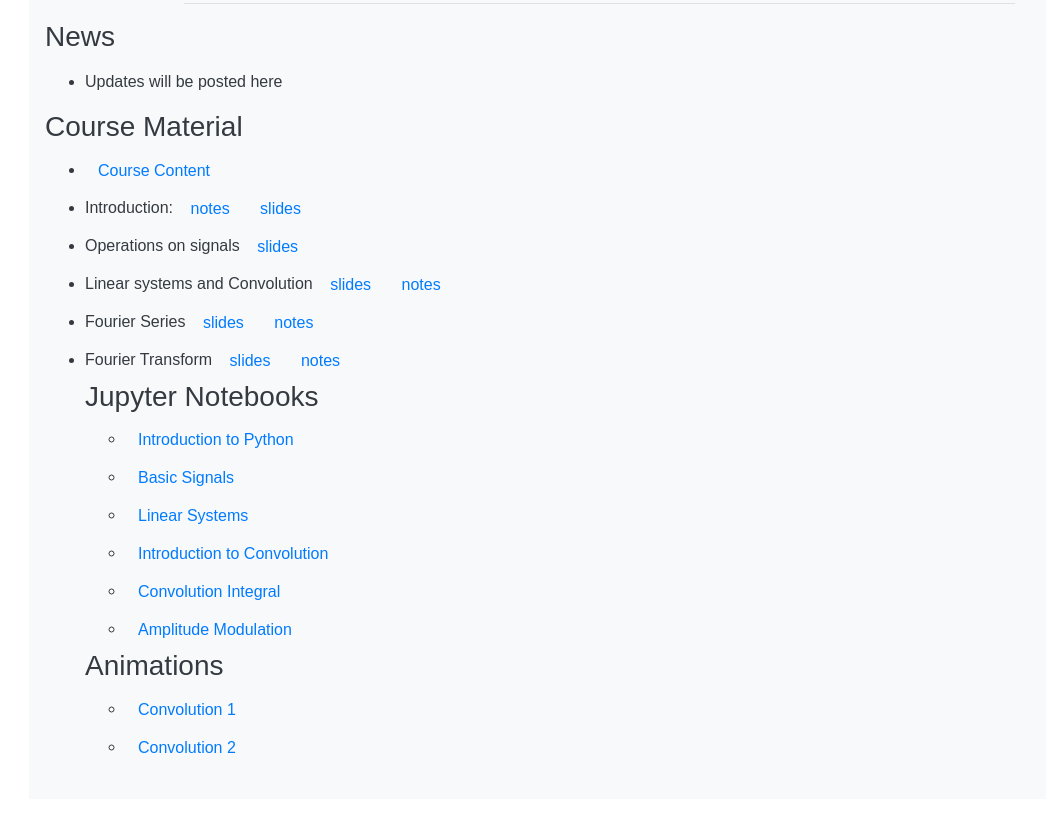
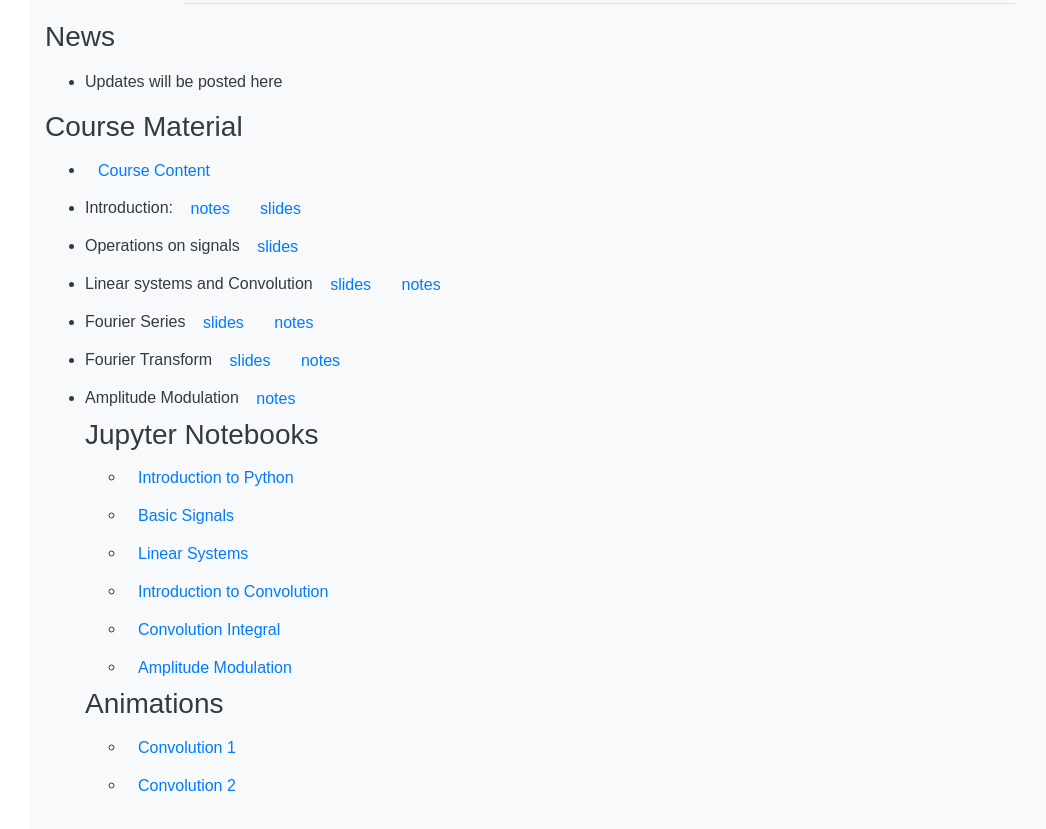
Before and after one commit to ciiram/ciiram.github.io, a plain HTML site: page signals-and-communication-I.html in a window 1280 px wide. Shown: the part 75-904 px from the top of the page, without its empty margins (41-1087 px from the left). Before the commit the page ends 882 px from the top, so only its background shows below. Drawn offline with nearby package versions, Linux system fonts and the light colour scheme.

Commit message:
amplitude modulation

```diff
--- a/signals-and-communication-I.html
+++ b/signals-and-communication-I.html
@@ -30,7 +30,8 @@
 	  <li>  Operations on signals <a href="files/lecture_notes/sc1_slides_lecture_1b.pdf" class="btn btn-link" role="button">slides</a>
 	  <li> Linear systems and Convolution <a href="files/lecture_notes/sc1_slides_lecture_2.pdf" class="btn btn-link" role="button">slides</a> <a href="files/lecture_notes/sc1_lecture2.pdf" class="btn btn-link" role="button">notes</a>
 	  <li> Fourier Series <a href="files/lecture_notes/sc1_slides_lecture_3.pdf" class="btn btn-link" role="button">slides</a> <a href="files/lecture_notes/sc1_lecture3.pdf" class="btn btn-link" role="button">notes</a>
-	    <li> Fourier Transform <a href="files/lecture_notes/sc1_slides_lecture_4.pdf" class="btn btn-link" role="button">slides</a> <a href="files/lecture_notes/sc1_lecture4.pdf" class="btn btn-link" role="button">notes</a>
+	  <li> Fourier Transform <a href="files/lecture_notes/sc1_slides_lecture_4.pdf" class="btn btn-link" role="button">slides</a> <a href="files/lecture_notes/sc1_lecture4.pdf" class="btn btn-link" role="button">notes</a>
+	    <li> Amplitude Modulation  <a href="files/lecture_notes/sc1_lecture5.pdf" class="btn btn-link" role="button">notes</a>
 	    <!--
             <ul>
               <li>
```
Also changed, not shown: 1 other file.
